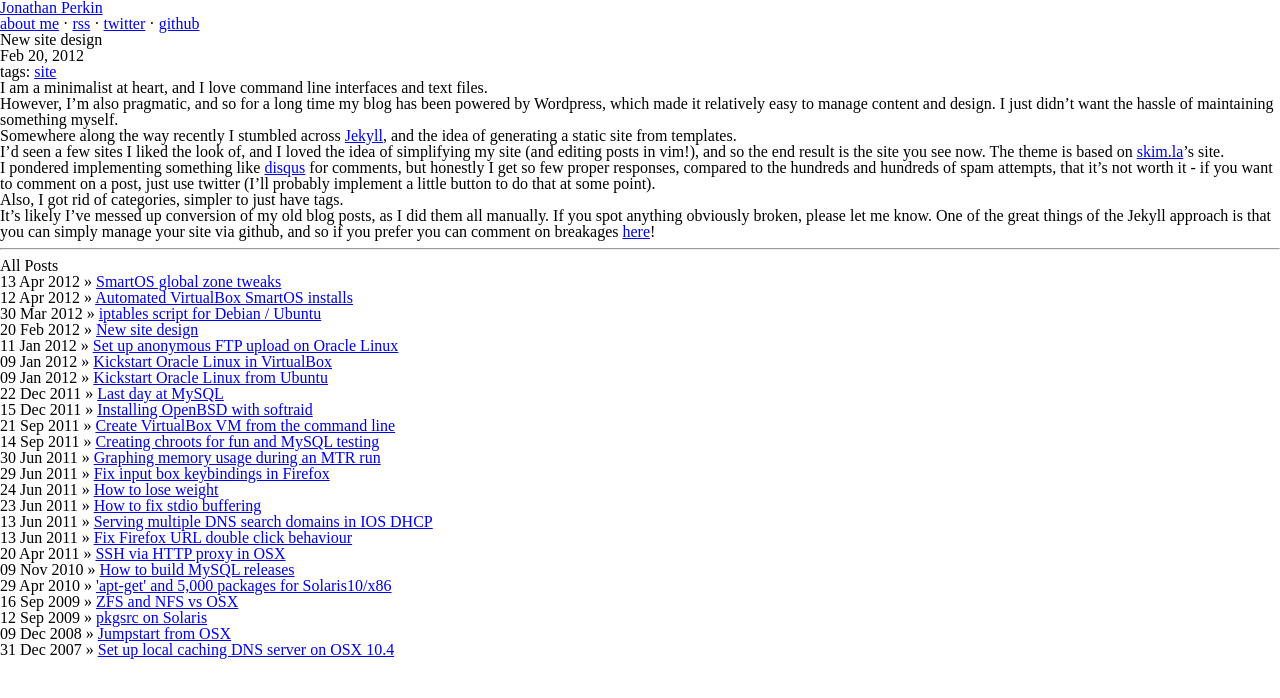
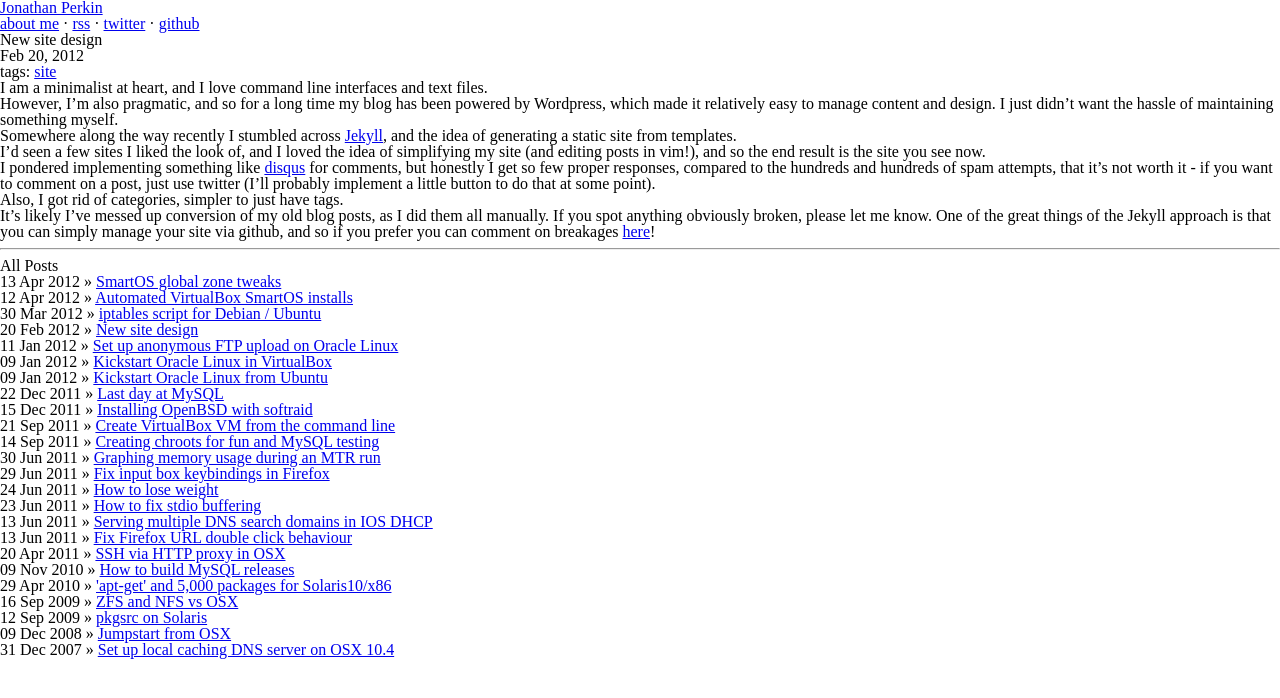
Before and after one commit to jperkin/www.perkin.org.uk, a Jekyll site: the page built from _posts/2012-02-20-new-site-design.markdown, in a window 1280 px wide. Shown: the top 698 px of the page. Built offline with Jekyll 4.4.1, drawn with Linux system fonts in a browser that asks for light colours.

Commit message:
Site no longer bears any relation to skim.la

```diff
--- a/_posts/2012-02-20-new-site-design.markdown
+++ b/_posts/2012-02-20-new-site-design.markdown
@@ -16,7 +16,7 @@ static site from templates.
 
 I'd seen a few sites I liked the look of, and I loved the idea of simplifying
 my site (and editing posts in vim!), and so the end result is the site you see
-now.  The theme is based on [skim.la](http://skim.la/)'s site.
+now.
 
 I pondered implementing something like [disqus](http://disqus.com/) for
 comments, but honestly I get so few proper responses, compared to the hundreds
```
